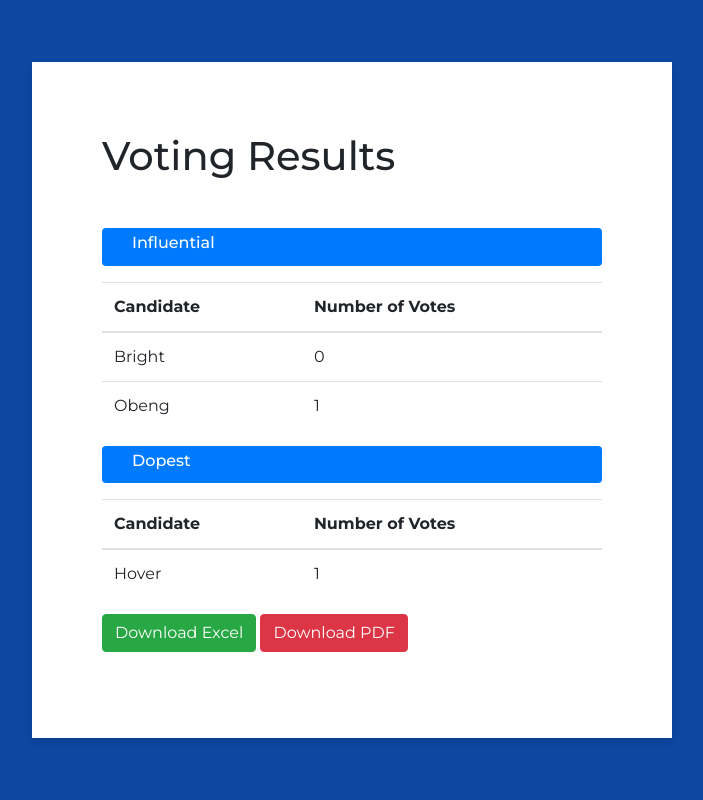
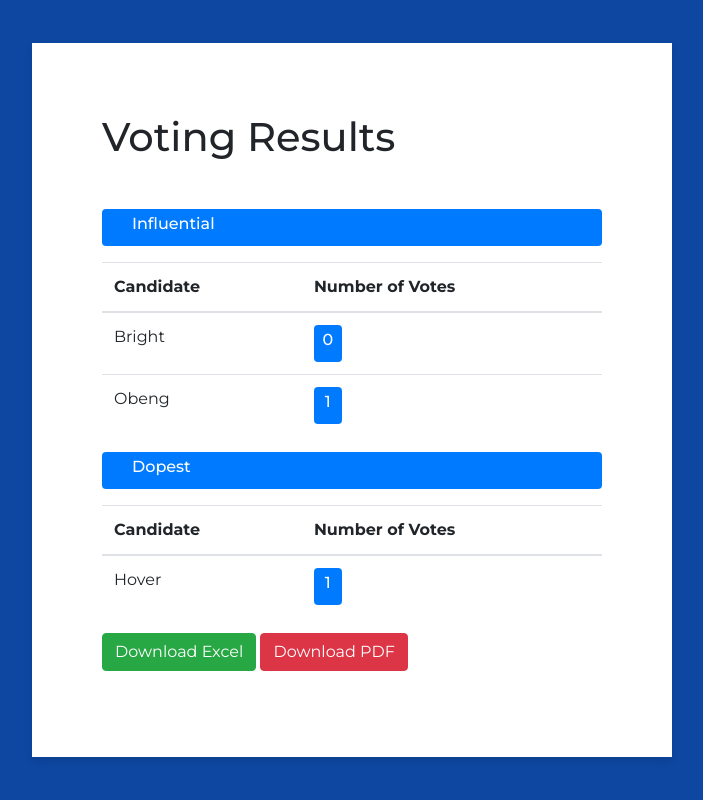
Before and after one commit to Pneumotional/voting_system, a Django app: page /results/ in a window 1280 px wide. Shown: the whole page, without its empty margins (288-991 px from the left). Run offline with Django 5.2, Linux system fonts and the light colour scheme; data comes from the database, SQL or seed files in the repository; both versions use the stored data as it was after the commit; some libraries are stand-ins or nearby versions.

Commit message:
UI Update

```diff
--- a/votes/templates/votes/results.html
+++ b/votes/templates/votes/results.html
@@ -18,7 +18,12 @@
                     {% for candidate, vote_count in candidates.items %}
                         <tr>
                             <td>{{ candidate }}</td>
-                            <td>{{ vote_count }}</td>
+                            <td>
+                                <div class="badge bg-primary text-wrap"style="width: 10%; padding:5px; color:white; justify-items:center;">
+                                    <h6 class="text-center">{{vote_count }}</h6>
+                                </div>
+                            </td>
+
                             <!-- <td><button class=" btn btn-primary">Download</button></td> -->
                         </tr>
                     {% endfor %}
```
Also changed, not shown: db.sqlite3.
